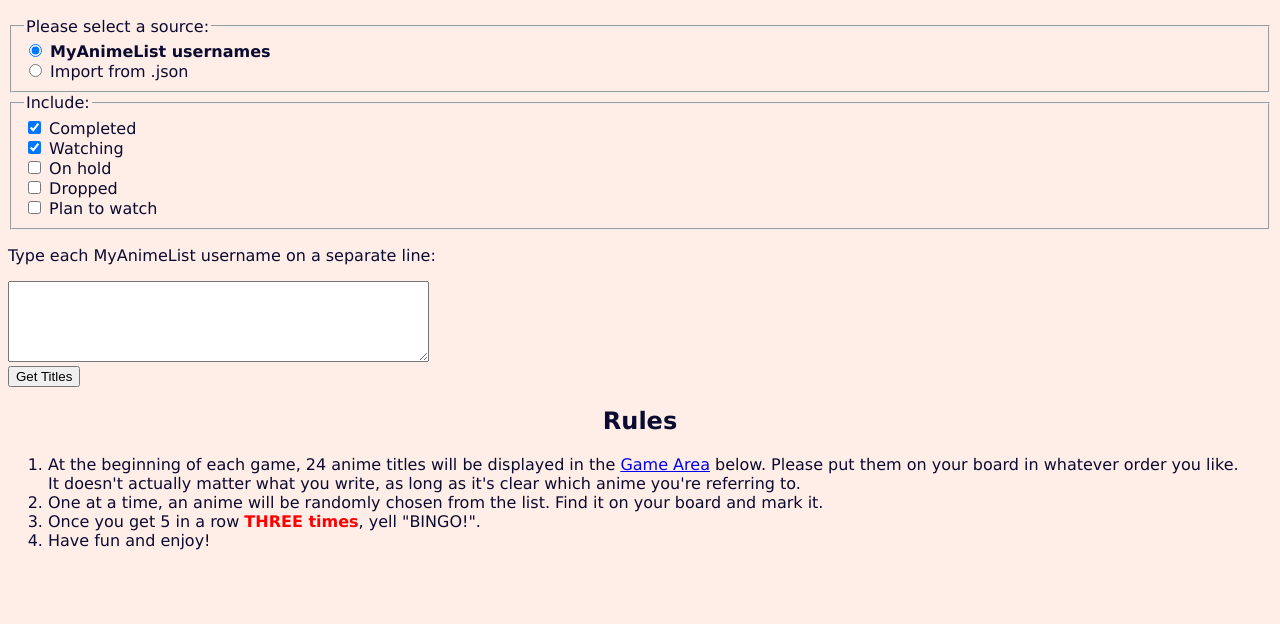
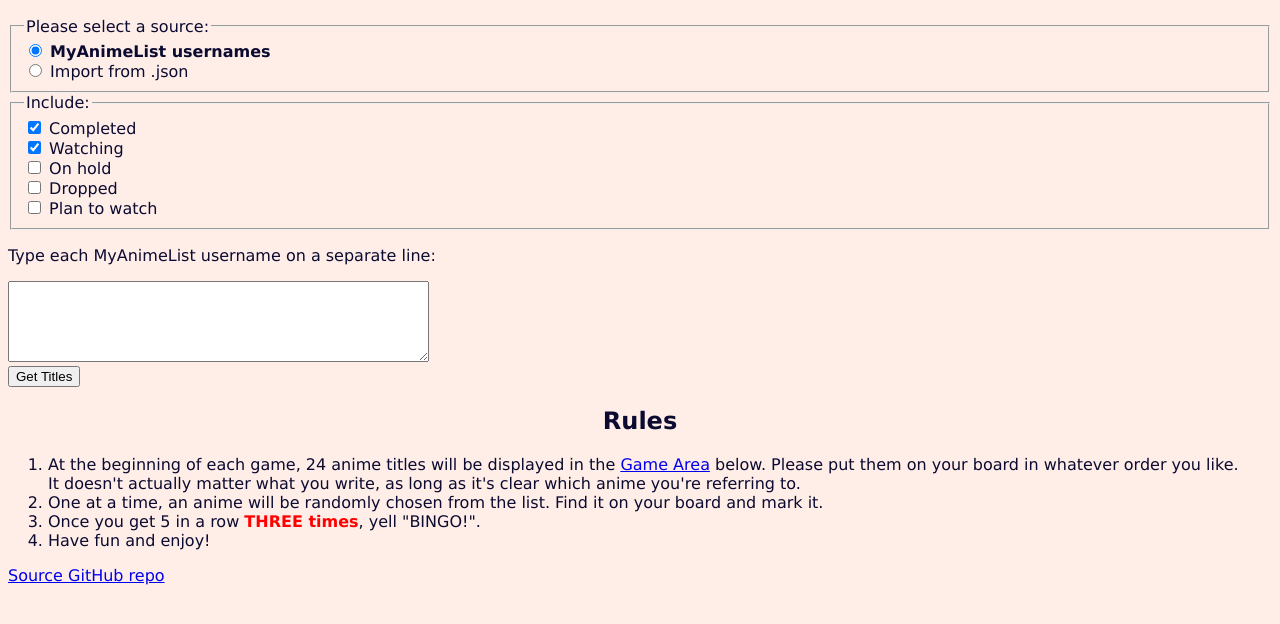
Before and after one commit to joshua16266261/caa-bingo, a plain HTML site: page index.html in a window 1280 px wide. Shown: the part 112-736 px from the top of the page. Drawn offline with Linux system fonts and the light colour scheme.

Commit message:
Add repo link to website footer

```diff
--- a/index.html
+++ b/index.html
@@ -8,6 +8,7 @@
         <header>
             <h1>Cal Animage Alpha Bingo</h1>
         </header>
+
         <main>
             <div>
                 <h2>Setup</h2>
@@ -106,6 +107,10 @@
                 <div style="margin-top: 20px;" id="gameTitles" hidden></div>
             </div>
         </main>
+
+        <footer>
+            <a href="https://github.com/joshua16266261/caa-bingo" target=”_blank”>Source GitHub repo</a>
+        </footer>
     </body>
 
     <script src="js/script.js"></script>
```
Lines whose indentation alone changed are shown as unchanged.
